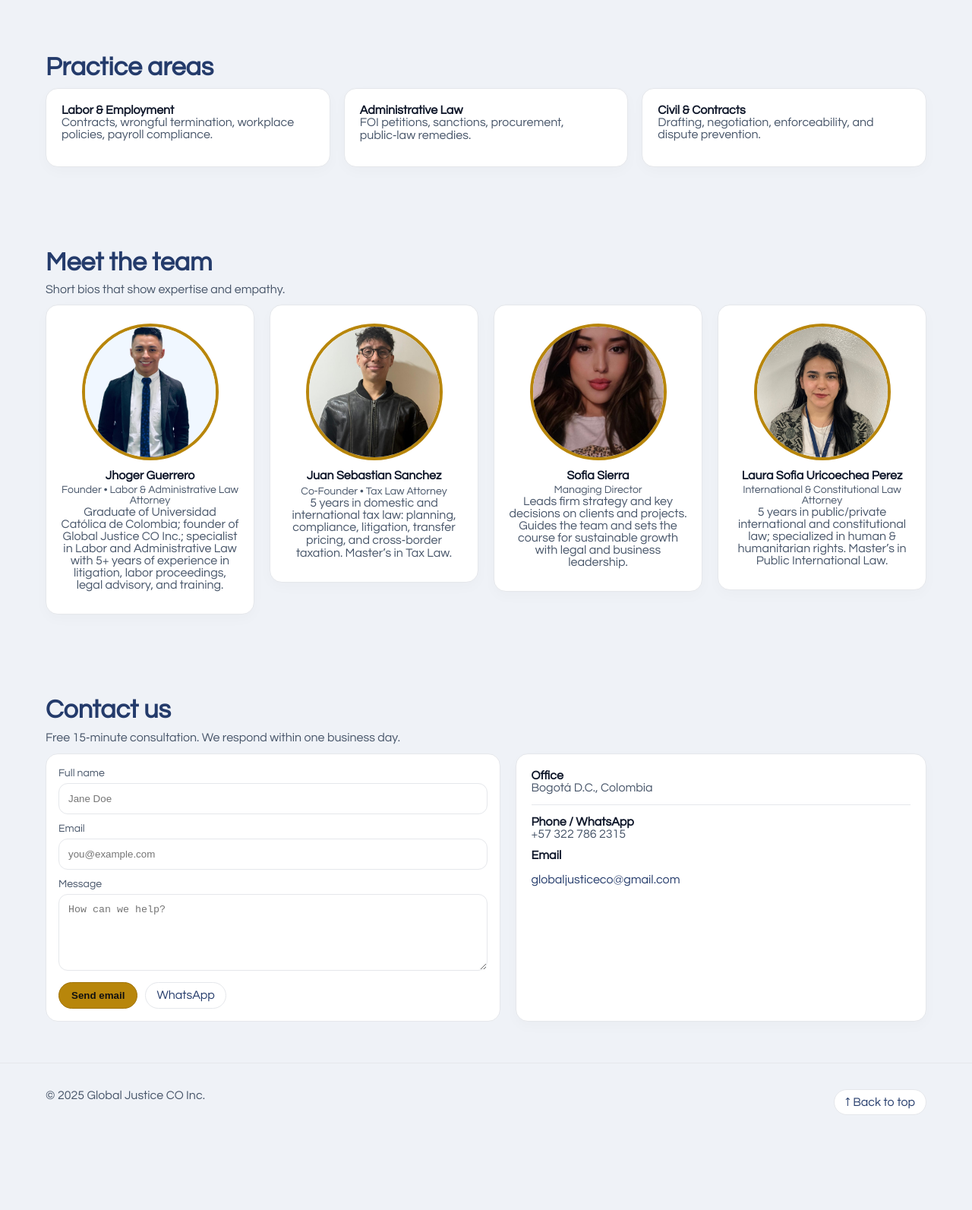
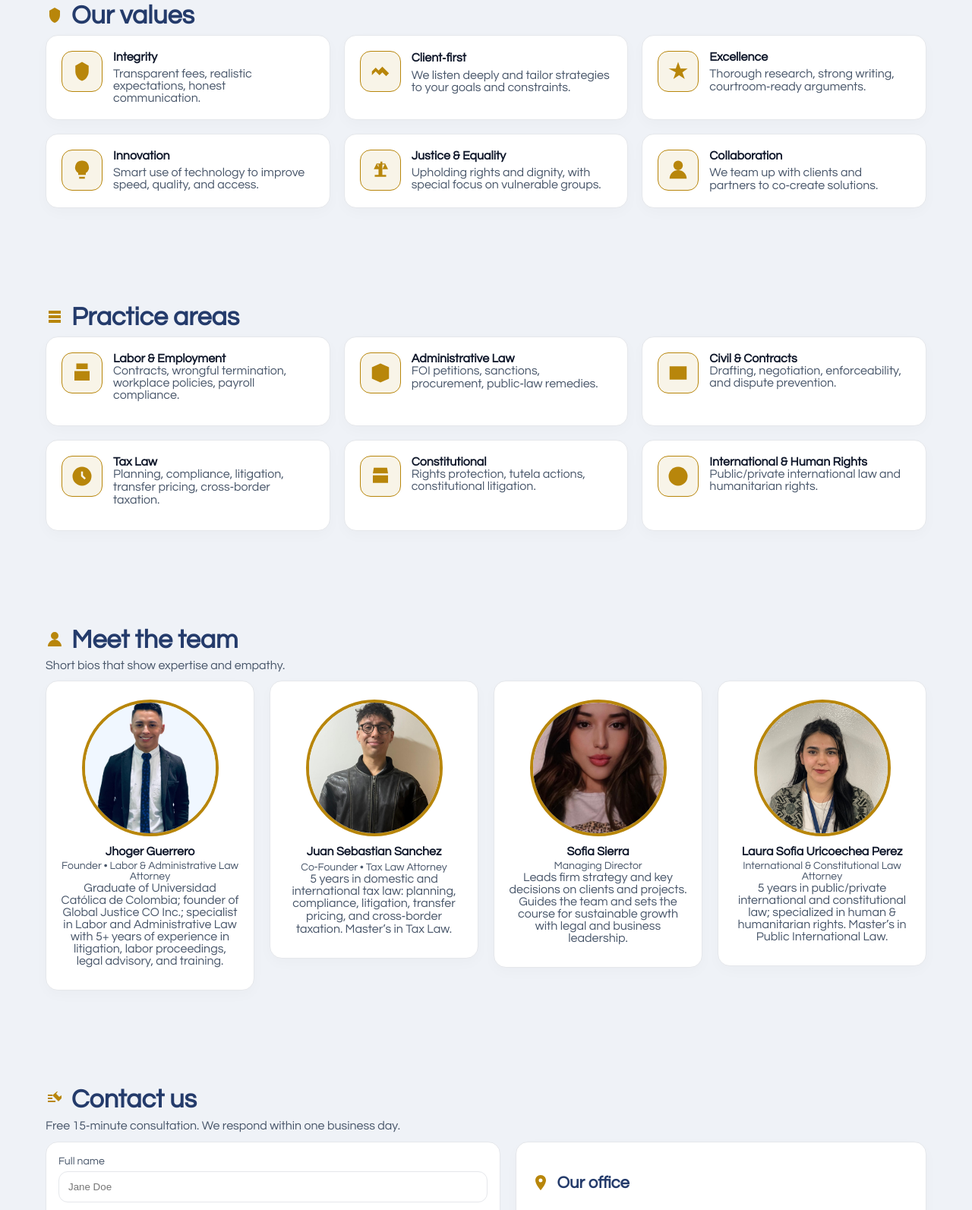
Before and after one commit to jhongerguerrero-cmyk/LAW-FIRM, a plain HTML site: page index.html in a window 1280 px wide. Shown: the part 1207-2800 px from the top of the page at 76% size. Before the commit the page ends 2709 px from the top, so only its background shows below. Drawn offline with Linux system fonts and the light colour scheme.

Commit message:
Add files via upload

```diff
--- a/index.html
+++ b/index.html
@@ -11,6 +11,7 @@
       --navy:#1A365D;
       --ink:#243B6B;
       --gold:#B8860B;
+      --gold-ghost:#b8860b18;
       --bg:#EFF2F7;
       --panel:#FFFFFF;
       --muted:#475569;
@@ -21,7 +22,6 @@
     body{margin:0;font-family:"Century Gothic","Avant Garde",Arial,Helvetica,sans-serif;background:var(--bg);color:#0f172a}
     a{color:var(--ink);text-decoration:none}
     .container{width:min(1160px,92%);margin-inline:auto}
-    /* Header */
     header{position:sticky;top:0;z-index:10;background:#ffffffcc;backdrop-filter:saturate(140%) blur(8px);border-bottom:1px solid var(--line)}
     .nav{display:flex;align-items:center;justify-content:space-between;padding:12px 0}
     .brand{display:flex;align-items:center;gap:12px;font-weight:800;color:var(--ink)}
@@ -29,53 +29,47 @@
     .navlinks{display:flex;gap:10px;align-items:center}
     .ghost{padding:8px 14px;border-radius:999px;border:1px solid var(--line);color:var(--ink);background:#fff}
     .cta{padding:9px 16px;border-radius:999px;background:var(--gold);color:#111;border:1px solid #a07309;font-weight:800}
-    /* Hero */
     .hero{padding:64px 0 36px;background:linear-gradient(180deg,#fff,#eef1f6)}
     .grid-hero{display:grid;grid-template-columns:1.1fr .9fr;gap:28px;align-items:start}
     h1.title{font-size:clamp(36px,6vw,60px);line-height:1.06;color:var(--ink);margin:0 0 6px}
     .badge{display:inline-flex;align-items:center;gap:8px;padding:8px 12px;border:1px solid var(--line);border-radius:999px;background:#fff;font-size:14px;margin:6px 0 12px}
     p.lead{color:var(--muted);margin:0 0 12px}
     .hero-card{background:var(--panel);border:1px solid var(--line);border-radius:16px;padding:16px;box-shadow:0 8px 24px #0b102008}
-    /* Collage (hero right) */
     .collage{display:grid;grid-template-columns:1fr 1fr;gap:10px;border:2px solid var(--gold);border-radius:12px;padding:10px;background:#f8fafc}
     .collage img{width:100%;height:170px;object-fit:cover;border-radius:10px;border:2px solid var(--gold)}
     .collage-caption{margin-top:8px;font-size:13px;text-align:center;color:var(--muted)}
-    /* Courts list */
-    .courts{display:grid;gap:12px;margin-top:10px;max-width:560px}
+    .hrow{display:flex;align-items:center;gap:10px;color:var(--ink);margin:18px 0 8px}
+    .hrow svg{width:24px;height:24px;fill:var(--gold)}
+    h2{font-size:clamp(22px,4vw,34px);margin:0;color:var(--ink)}
+    h3{font-size:clamp(18px,3vw,22px);margin:0;color:var(--ink)}
+    .courts{display:grid;gap:12px;margin-top:10px;max-width:620px}
     .court-card{display:flex;justify-content:space-between;align-items:center;background:#fff;border:2px solid var(--gold);border-radius:14px;padding:12px 14px;transition:.2s box-shadow,.2s transform}
     .court-card:hover{box-shadow:0 8px 22px #00000014;transform:translateY(-2px)}
     .court-icon{width:42px;height:42px;display:grid;place-items:center;border-radius:10px;background:#fff;border:1px solid var(--line);margin-left:10px}
     .court-icon svg{width:24px;height:24px;fill:var(--gold)}
-    /* Sections */
     section{padding:54px 0}
-    h2{font-size:clamp(22px,4vw,34px);margin:0 0 10px;color:var(--ink)}
     .grid3{display:grid;grid-template-columns:repeat(3,1fr);gap:18px}
     .card{background:#fff;border:1px solid var(--line);border-radius:16px;padding:20px;box-shadow:0 6px 18px #0b102006}
     .value{display:flex;gap:14px;align-items:flex-start}
-    .icon{width:54px;height:54px;flex:0 0 54px;display:grid;place-items:center;border-radius:14px;background:#fff;border:1px solid var(--line)}
+    .icon{width:54px;height:54px;flex:0 0 54px;display:grid;place-items:center;border-radius:14px;background:var(--gold-ghost);border:1px solid var(--gold)}
     .icon svg{width:30px;height:30px;fill:var(--gold)}
-    /* About detail (Mission / Vision / Languages) */
     .mv-grid{display:grid;grid-template-columns:repeat(3,1fr);gap:18px;margin-top:14px}
     .mv{display:flex;gap:12px;align-items:flex-start;background:#fff;border:1px solid var(--line);border-radius:14px;padding:16px}
     .mv svg{width:28px;height:28px;fill:var(--gold);flex:0 0 28px}
-    /* TEAM — proportional */
-    .team-grid{
-      display:grid;
-      grid-template-columns:repeat(auto-fit,minmax(230px,1fr));
-      gap:20px;
-      align-items:start;
-    }
+    .team-grid{display:grid;grid-template-columns:repeat(auto-fit,minmax(230px,1fr));gap:20px;align-items:start}
     .team-card{background:#fff;border:1px solid var(--line);border-radius:16px;padding:18px;text-align:center;box-shadow:0 6px 18px #0b102006;transition:transform .2s ease, box-shadow .2s ease}
     .team-card:hover{transform:translateY(-4px);box-shadow:0 12px 28px #00000018}
     .team-photo{width:180px;height:180px;border-radius:50%;object-fit:cover;border:4px solid var(--gold);display:block;margin:6px auto 12px}
     .role{color:var(--muted);font-size:14px;margin-top:4px}
-    /* Contact */
     .contact .grid{display:grid;grid-template-columns:1.05fr .95fr;gap:20px}
     .contact form{background:#fff;border:1px solid var(--line);border-radius:16px;padding:16px}
     label{font-size:14px;color:var(--muted)} input,textarea{width:100%;background:#fff;color:#0f172a;border:1px solid var(--line);border-radius:12px;padding:12px;margin-top:6px}
     input:focus,textarea:focus{outline:none;box-shadow:0 0 0 6px var(--ring)}
+    .contact-info{display:grid;gap:12px}
+    .info-row{display:flex;align-items:center;gap:12px;padding:10px;border:1px dashed var(--gold);border-radius:12px;background:#fff}
+    .info-row svg{width:22px;height:22px;fill:var(--gold)}
     footer{padding:34px 0;border-top:1px solid var(--line);color:var(--muted)}
-    @media (max-width: 980px){ .grid-hero{grid-template-columns:1fr} .contact .grid{grid-template-columns:1fr} .mv-grid{grid-template-columns:1fr} }
+    @media (max-width: 980px){ .grid-hero{grid-template-columns:1fr} .contact .grid{grid-template-columns:1fr} .mv-grid{grid-template-columns:1fr} .grid3{grid-template-columns:1fr} }
   </style>
 </head>
 <body>
@@ -100,13 +94,16 @@
       <!-- Left -->
       <div>
         <h1 class="title">Global Justice CO Inc.</h1>
-        <div class="badge">Defending Rights, Delivering Justice.</div>
+        <div class="badge">
+          <svg viewBox="0 0 24 24" width="18" height="18" style="fill:var(--gold)"><path d="M12 2l2 4 4 .6-3 3 .7 4L12 12l-3.7 1.6.7-4-3-3 4-.6 2-4z"/></svg>
+          Defending Rights, Delivering Justice.
+        </div>
         <p class="lead">
           We are a leading Colombian law firm with more than 5 years providing security, honesty, and truth.
           We help improve corporate processes, protect your rights, and provide knowledge and training.
         </p>
 
-        <h3 style="margin:18px 0 8px;color:var(--ink)">Interaction with Courts</h3>
+        <div class="hrow"><svg viewBox="0 0 24 24"><path d="M12 2l9 5v3H3V7l9-5zm9 8v8a2 2 0 0 1-2 2H5a2 2 0 0 1-2-2v-8h18z"/></svg><h3>Legal interaction</h3></div>
         <div class="courts">
           <a class="court-card" target="_blank" rel="noopener" href="https://www.cortesuprema.gov.co/">
             <b>Supreme Court of Justice of Colombia</b>
@@ -120,12 +117,20 @@
             <b>Council of State of Colombia</b>
             <div class="court-icon"><svg viewBox="0 0 24 24"><path d="M3 10l9-6 9 6v2H3v-2zm2 3h14v7H5v-7zm3-5h8v2H8V8z"/></svg></div>
           </a>
+          <a class="court-card" target="_blank" rel="noopener" href="https://www.mintrabajo.gov.co/">
+            <b>Ministry of Labor of Colombia</b>
+            <div class="court-icon"><svg viewBox="0 0 24 24"><path d="M4 4h16v4H4V4zm2 6h12l2 10H4l2-10zm4-6h4v2h-4V4z"/></svg></div>
+          </a>
+          <a class="court-card" target="_blank" rel="noopener" href="https://www.minjusticia.gov.co/">
+            <b>Ministry of Justice of Colombia</b>
+            <div class="court-icon"><svg viewBox="0 0 24 24"><path d="M12 2l7 4v6a8 8 0 11-14 0V6l7-4zm0 8a3 3 0 100 6 3 3 0 000-6z"/></svg></div>
+          </a>
         </div>
       </div>
 
       <!-- Right: collage -->
       <div class="hero-card">
-        <h3 style="margin:0 0 10px;color:var(--ink)">Global Justice CO Inc.</h3>
+        <div class="hrow"><svg viewBox="0 0 24 24"><path d="M12 2l2.5 7H22l-5.5 4L19 20l-7-4-7 4 2.5-7L2 9h7.5z"/></svg><h3>Global Justice CO Inc.</h3></div>
         <div class="collage" aria-label="Team collage">
           <img src="foto_jhoger.jpg" alt="Jhoger Guerrero">
           <img src="foto_sebas_u.jpg" alt="Juan Sebastian Sanchez">
@@ -137,10 +142,10 @@
     </div>
   </main>
 
-  <!-- Who we are (restored & expanded) -->
+  <!-- Who we are -->
   <section id="about">
     <div class="container">
-      <h2>Who we are</h2>
+      <div class="hrow"><svg viewBox="0 0 24 24"><path d="M12 2a10 10 0 100 20 10 10 0 000-20zm1 5v4l3 3-1.4 1.4L11 12V7h2z"/></svg><h2>Who we are</h2></div>
       <p class="lead">
         We are a boutique litigation & advisory practice based in Colombia. We blend rigorous legal research,
         plain‑language writing, and technology to deliver practical, ethical results. We speak your language,
@@ -149,14 +154,14 @@
 
       <div class="mv-grid">
         <div class="mv">
-          <svg viewBox="0 0 24 24"><path d="M12 2a10 10 0 100 20 10 10 0 000-20zm1 5v4l3 3-1.4 1.4L11 12V7h2z"/></svg>
+          <svg viewBox="0 0 24 24"><path d="M5 3h14v4H5zM4 9h16v12H4z"/></svg>
           <div>
             <b>Mission</b>
             <p class="lead">Protect rights and strengthen organizations through clear counsel, litigation, and training.</p>
           </div>
         </div>
         <div class="mv">
-          <svg viewBox="0 0 24 24"><path d="M3 20l9-16 9 16H3zm9-3l3 3H9l3-3z"/></svg>
+          <svg viewBox="0 0 24 24"><path d="M12 2l9 16H3L12 2zm0 6l-4 7h8l-4-7z"/></svg>
           <div>
             <b>Vision</b>
             <p class="lead">Be the trusted legal partner known for integrity, excellence, and measurable impact.</p>
@@ -173,10 +178,10 @@
     </div>
   </section>
 
-  <!-- Values (restored) -->
+  <!-- Values (6) -->
   <section id="values">
     <div class="container">
-      <h2>Our values</h2>
+      <div class="hrow"><svg viewBox="0 0 24 24"><path d="M12 2l7 4v6c0 5-3.5 9-7 10-3.5-1-7-5-7-10V6l7-4z"/></svg><h2>Our values</h2></div>
       <div class="grid3">
         <div class="card value">
           <div class="icon"><svg viewBox="0 0 24 24"><path d="M12 2l7 4v6c0 5-3.5 9-7 10-3.5-1-7-5-7-10V6l7-4z"/></svg></div>
@@ -190,26 +195,50 @@
           <div class="icon"><svg viewBox="0 0 24 24"><path d="M12 2l2.5 7H22l-5.5 4 2.5 7-6-4-6 4 2.5-7L2 9h7.5z"/></svg></div>
           <div><b>Excellence</b><p class="lead" style="margin:6px 0 0">Thorough research, strong writing, courtroom‑ready arguments.</p></div>
         </div>
+        <div class="card value">
+          <div class="icon"><svg viewBox="0 0 24 24"><path d="M9 21h6v-2H9v2zm3-19a7 7 0 00-4 12.9V17h8v-2.1A7 7 0 0012 2z"/></svg></div>
+          <div><b>Innovation</b><p class="lead" style="margin:6px 0 0">Smart use of technology to improve speed, quality, and access.</p></div>
+        </div>
+        <div class="card value">
+          <div class="icon"><svg viewBox="0 0 24 24"><path d="M12 3h2v2h3l3 6h-6l2.5-5H14v11h4v2H6v-2h4V6H8.5L11 11H5L8 5h4V3z"/></svg></div>
+          <div><b>Justice & Equality</b><p class="lead" style="margin:6px 0 0">Upholding rights and dignity, with special focus on vulnerable groups.</p></div>
+        </div>
+        <div class="card value">
+          <div class="icon"><svg viewBox="0 0 24 24"><path d="M12 12a5 5 0 110-10 5 5 0 010 10zm-9 9a9 9 0 0118 0H3z"/></svg></div>
+          <div><b>Collaboration</b><p class="lead" style="margin:6px 0 0">We team up with clients and partners to co‑create solutions.</p></div>
+        </div>
       </div>
     </div>
   </section>
 
-  <!-- Practice -->
+  <!-- Practice areas -->
   <section id="practice">
     <div class="container">
-      <h2>Practice areas</h2>
+      <div class="hrow"><svg viewBox="0 0 24 24"><path d="M4 4h16v4H4V4zm0 6h16v4H4v-4zm0 6h16v4H4v-4z"/></svg><h2>Practice areas</h2></div>
       <div class="grid3">
-        <div class="card">
-          <b>Labor & Employment</b>
-          <p class="lead">Contracts, wrongful termination, workplace policies, payroll compliance.</p>
+        <div class="card value">
+          <div class="icon"><svg viewBox="0 0 24 24"><path d="M6 2h12v6H6zM4 10h16v10H4z"/></svg></div>
+          <div><b>Labor & Employment</b><p class="lead">Contracts, wrongful termination, workplace policies, payroll compliance.</p></div>
         </div>
-        <div class="card">
-          <b>Administrative Law</b>
-          <p class="lead">FOI petitions, sanctions, procurement, public‑law remedies.</p>
+        <div class="card value">
+          <div class="icon"><svg viewBox="0 0 24 24"><path d="M3 6l9-4 9 4v12l-9 4-9-4V6z"/></svg></div>
+          <div><b>Administrative Law</b><p class="lead">FOI petitions, sanctions, procurement, public‑law remedies.</p></div>
         </div>
-        <div class="card">
-          <b>Civil & Contracts</b>
-          <p class="lead">Drafting, negotiation, enforceability, and dispute prevention.</p>
+        <div class="card value">
+          <div class="icon"><svg viewBox="0 0 24 24"><path d="M3 5h18v14H3zM7 9h10v6H7z"/></svg></div>
+          <div><b>Civil & Contracts</b><p class="lead">Drafting, negotiation, enforceability, and dispute prevention.</p></div>
+        </div>
+        <div class="card value">
+          <div class="icon"><svg viewBox="0 0 24 24"><path d="M12 2a10 10 0 100 20 10 10 0 000-20zm1 5v4l3 3-1.4 1.4L11 12V7h2z"/></svg></div>
+          <div><b>Tax Law</b><p class="lead">Planning, compliance, litigation, transfer pricing, cross‑border taxation.</p></div>
+        </div>
+        <div class="card value">
+          <div class="icon"><svg viewBox="0 0 24 24"><path d="M5 3h14l1 6H4l1-6zm-1 8h16v8H4v-8z"/></svg></div>
+          <div><b>Constitutional</b><p class="lead">Rights protection, tutela actions, constitutional litigation.</p></div>
+        </div>
+        <div class="card value">
+          <div class="icon"><svg viewBox="0 0 24 24"><path d="M12 2a10 10 0 100 20 10 10 0 000-20z"/></svg></div>
+          <div><b>International & Human Rights</b><p class="lead">Public/private international law and humanitarian rights.</p></div>
         </div>
       </div>
     </div>
@@ -218,7 +247,7 @@
   <!-- Team -->
   <section id="team">
     <div class="container">
-      <h2>Meet the team</h2>
+      <div class="hrow"><svg viewBox="0 0 24 24"><path d="M12 12a5 5 0 110-10 5 5 0 010 10zm-9 9a9 9 0 0118 0H3z"/></svg><h2>Meet the team</h2></div>
       <p class="lead">Short bios that show expertise and empathy.</p>
       <div class="team-grid">
         <div class="team-card">
@@ -249,29 +278,34 @@
     </div>
   </section>
 
-  <!-- Contact -->
+  <!-- Contact with automatic email submit -->
   <section id="contact" class="contact">
     <div class="container">
-      <h2>Contact us</h2>
+      <div class="hrow"><svg viewBox="0 0 24 24"><path d="M21 8V7l-3 2-4-4 2-3h-1L9 7l8 8 4-4zM3 6h6v2H3V6zm0 4h6v2H3v-2zm0 4h10v2H3v-2z"/></svg><h2>Contact us</h2></div>
       <p class="lead">Free 15‑minute consultation. We respond within one business day.</p>
       <div class="grid">
-        <form onsubmit="sendEmail(event)">
-          <div><label>Full name</label><input id="name" required placeholder="Jane Doe" /></div>
-          <div style="margin-top:10px"><label>Email</label><input type="email" id="email" required placeholder="you@example.com" /></div>
-          <div style="margin-top:10px"><label>Message</label><textarea id="message" rows="5" required placeholder="How can we help?"></textarea></div>
+        <!-- Using formsubmit.co: sends directly to your email without backend -->
+        <form action="https://formsubmit.co/globaljusticeco@gmail.com" method="POST">
+          <!-- Disable CAPTCHA for smoother UX -->
+          <input type="hidden" name="_captcha" value="false">
+          <!-- Subject line -->
+          <input type="hidden" name="_subject" value="New consult — Global Justice CO Inc.">
+          <!-- Thank-you redirect (optional) -->
+          <input type="hidden" name="_next" value="https://github.com/">
+          <div><label>Full name</label><input name="name" required placeholder="Jane Doe" /></div>
+          <div style="margin-top:10px"><label>Email</label><input type="email" name="email" required placeholder="you@example.com" /></div>
+          <div style="margin-top:10px"><label>Message</label><textarea name="message" rows="5" required placeholder="How can we help?"></textarea></div>
           <div style="display:flex;gap:10px;margin-top:12px">
             <button class="cta" type="submit">Send email</button>
             <a class="ghost" target="_blank" rel="noopener" href="https://wa.me/573227862315">WhatsApp</a>
           </div>
         </form>
-        <div class="card">
-          <b>Office</b>
-          <p class="lead">Bogotá D.C., Colombia</p>
-          <div class="divider" style="height:1px;background:var(--line);margin:14px 0"></div>
-          <b>Phone / WhatsApp</b>
-          <p class="lead">+57 322 786 2315</p>
-          <b>Email</b>
-          <p><a href="mailto:globaljusticeco@gmail.com">globaljusticeco@gmail.com</a></p>
+        <div class="card contact-info">
+          <div class="hrow"><svg viewBox="0 0 24 24"><path d="M12 2C8 2 5 5 5 9c0 5.25 7 13 7 13s7-7.75 7-13c0-4-3-7-7-7zm0 9.5a2.5 2.5 0 110-5 2.5 2.5 0 010 5z"/></svg><h3>Our office</h3></div>
+          <div class="info-row"><svg viewBox="0 0 24 24"><path d="M12 2C8 2 5 5 5 9c0 5.25 7 13 7 13s7-7.75 7-13c0-4-3-7-7-7z"/></svg> Bogotá D.C., Colombia</div>
+          <div class="info-row"><svg viewBox="0 0 24 24"><path d="M6.6 10.8a15 15 0 006.6 6.6l2.2-2.2a1 1 0 011 .2l3.3 2.2a1 1 0 01.4 1v3.2a1 1 0 01-1 1A18 18 0 013 6a1 1 0 011-1h3.2a1 1 0 011 .4l2.2 3.3a1 1 0 01.2 1l-2.2 2.1z"/></svg> +57 322 786 2315</div>
+          <div class="info-row"><svg viewBox="0 0 24 24"><path d="M4 4h16v16H4V4zm2 3l6 5 6-5"/></svg> <a href="mailto:globaljusticeco@gmail.com">globaljusticeco@gmail.com</a></div>
+          <div class="info-row"><svg viewBox="0 0 24 24"><path d="M4 4h16v10H4zM2 18h20v2H2z"/></svg> Mon–Fri · 9:00–17:00</div>
         </div>
       </div>
     </div>
@@ -285,16 +319,6 @@
   </footer>
 
   <script>
-    function sendEmail(e){
-      e.preventDefault();
-      const name=document.getElementById('name').value.trim();
-      const email=document.getElementById('email').value.trim();
-      const msg=document.getElementById('message').value.trim();
-      const subject=encodeURIComponent('New consult — '+name);
-      const body=encodeURIComponent('From: '+name+' <'+email+'>\\n\\n'+msg);
-      window.location.href='mailto:globaljusticeco@gmail.com?subject='+subject+'&body='+body;
-      alert("We opened your email app with a prefilled message. Thanks!");
-    }
     document.getElementById('year').textContent=new Date().getFullYear();
   </script>
 </body>
```
